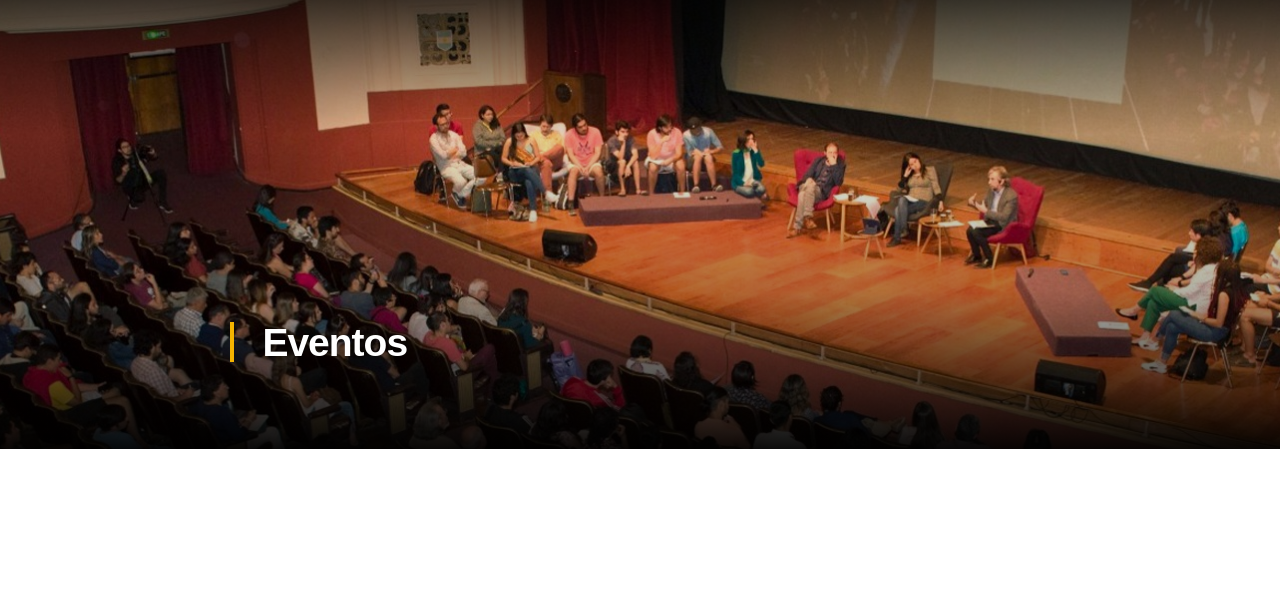
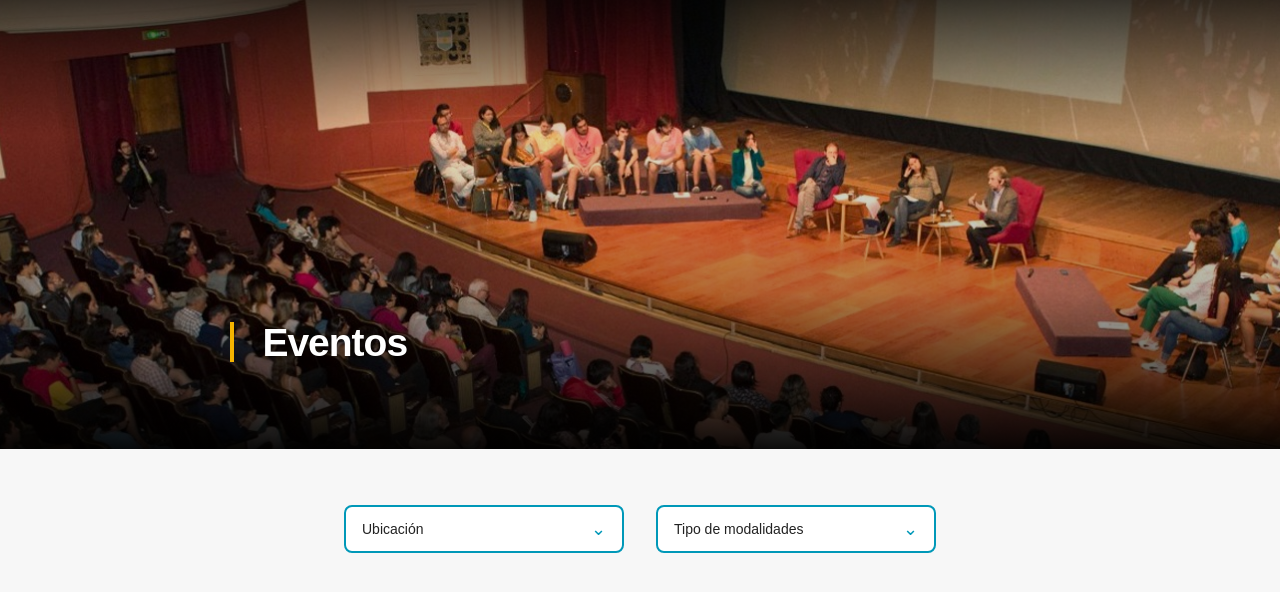
Before and after one commit to nicolasmnz/diu_eventos, a React (Vite) app in the folder frontend/: page / in a window 1280 px wide. Shown: the top 592 px of the page. Built offline with nearby package versions, Linux system fonts and the light colour scheme.

Commit message:
Añadido component de filtros

```diff
--- /dev/null
+++ b/frontend/src/components/DropdownCheckbox.css
@@ -0,0 +1,110 @@
+.dropdown {
+  position: relative;
+  min-width: 280px;
+  max-width: 280px;
+
+  border: none;
+  padding: 0;
+  margin: 0;
+}
+
+.dropdown-legend {
+  display: none;
+}
+
+.dropdown-button {
+  width: 100%;
+  height: 48px;
+
+  background-color: white;
+  border: 2px solid #0098b8;
+  border-radius: 8px;
+
+  padding: 0 16px;
+
+  display: flex;
+  justify-content: space-between;
+  align-items: center;
+
+  font-size: 14px;
+  font-weight: 500;
+  color: #222;
+
+  cursor: pointer;
+}
+
+.dropdown-button-text {
+  display: block;
+  flex: 1;
+  min-width: 0;
+
+  overflow: hidden;
+  white-space: nowrap;
+  text-overflow: ellipsis;
+
+  text-align: left;
+}
+
+.dropdown-button::after {
+  content: "⌄";
+  font-size: 18px;
+  color: #0098b8;
+}
+
+.dropdown-button:hover {
+  border-color: #007f99;
+}
+
+.dropdown-menu {
+  position: absolute;
+  top: 58px;
+  left: 0;
+  z-index: 20;
+
+  width: 100%;
+
+  background-color: white;
+  border: 1px solid #dddddd;
+  border-radius: 8px;
+
+  padding: 16px;
+
+  box-shadow: 0 12px 28px rgba(0, 0, 0, 0.14);
+}
+
+.dropdown-item {
+  display: flex;
+  align-items: center;
+  gap: 12px;
+
+  padding: 10px 0;
+
+  color: #222;
+  font-size: 14px;
+  white-space: nowrap;
+  cursor: pointer;
+}
+
+.dropdown-item input {
+  width: 18px;
+  height: 18px;
+  cursor: pointer;
+}
+
+.dropdown-item span {
+  line-height: 1;
+}
+
+.dropdown-item:hover {
+  color: #007f99;
+}
+
+.dropdown-item-todos {
+  font-weight: 700;
+}
+
+.dropdown-separador {
+  height: 1px;
+  background-color: #e5e5e5;
+  margin: 8px 0;
+}
--- /dev/null
+++ b/frontend/src/components/DropdownCheckbox.jsx
@@ -0,0 +1,91 @@
+import { useState } from "react";
+import "./DropdownCheckbox.css";
+
+function DropdownCheckbox({
+  titulo,
+  etiquetaCantidad,
+  etiquetaTodos,
+  opciones,
+  seleccionados,
+  setSeleccionados,
+}) {
+  const [abierto, setAbierto] = useState(false);
+  const [interactuado, setInteractuado] = useState(false);
+
+  const todosSeleccionados = seleccionados.length === opciones.length;
+
+  function manejarCambio(opcion) {
+    setInteractuado(true);
+    if (seleccionados.includes(opcion)) {
+      setSeleccionados(seleccionados.filter((item) => item !== opcion));
+    } else {
+      setSeleccionados([...seleccionados, opcion]);
+    }
+  }
+  function manejarTodos() {
+    setInteractuado(true);
+    if (todosSeleccionados) {
+      setSeleccionados([]);
+    } else {
+      setSeleccionados(opciones);
+    }
+  }
+
+  function obtenerTextoBoton() {
+    if (!interactuado) {
+      return titulo;
+    }
+    if (seleccionados.length === 0) {
+      return titulo;
+    }
+
+    if (todosSeleccionados) {
+      return etiquetaTodos;
+    }
+
+    if (seleccionados.length <= 2) {
+      return seleccionados.join(", ");
+    }
+
+    return `${seleccionados.length} ${etiquetaCantidad} seleccionadas`;
+  }
+
+  return (
+    <fieldset className="dropdown">
+      <legend className="dropdown-legend">{titulo}</legend>
+      <button
+        type="button"
+        className="dropdown-button"
+        onClick={() => setAbierto(!abierto)}
+      >
+        <span className="dropdown-button-text">{obtenerTextoBoton()}</span>
+      </button>
+
+      {abierto && (
+        <div className="dropdown-menu">
+          <label className="dropdown-item">
+            <input
+              type="checkbox"
+              checked={todosSeleccionados}
+              onChange={manejarTodos}
+            />
+            <span>Todas las opciones</span>
+          </label>
+          <div className="dropdown-separador"></div>
+          {opciones.map((opcion) => (
+            <label key={opcion} className="dropdown-item">
+              <input
+                type="checkbox"
+                checked={seleccionados.includes(opcion)}
+                onChange={() => manejarCambio(opcion)}
+              />
+              <span>{opcion}</span>
+            </label>
+          ))}
+        </div>
+      )}
+    </fieldset>
+  );
+}
+
+export default DropdownCheckbox;
--- a/frontend/src/views/Home.css
+++ b/frontend/src/views/Home.css
@@ -20,10 +20,10 @@
   inset: 0;
   background: linear-gradient(
     to bottom,
-        rgba(0,0,0,0.75) 0%,
-        rgba(0,0,0,0.10) 30%,
-        rgba(0,0,0,0.30) 65%,
-        rgba(0,0,0,0.95) 100%
+    rgba(0, 0, 0, 0.75) 0%,
+    rgba(0, 0, 0, 0.1) 30%,
+    rgba(0, 0, 0, 0.3) 65%,
+    rgba(0, 0, 0, 0.95) 100%
   );
 }
 
@@ -55,7 +55,7 @@
   margin-right: 12px;
 }
 
-.banner-eventos-content h1{
+.banner-eventos-content h1 {
   margin: 10;
   color: white;
 
@@ -67,5 +67,23 @@
   letter-spacing: -1px;
   line-height: 1;
 
-    text-shadow: 0 2px 8px rgba(0,0,0,0.45);
+  text-shadow: 0 2px 8px rgba(0, 0, 0, 0.45);
 }
+
+.eventos-main {
+  background-color: #f7f7f7;
+  min-height: 400px;
+  padding: 56px 24px;
+}
+
+.filtros-eventos {
+  max-width: 1100px;
+  margin: 0 auto;
+
+  display: flex;
+  justify-content: center;
+  align-items: flex-start;
+  gap: 32px;
+
+  flex-wrap: wrap;
+}
--- a/frontend/src/views/Home.jsx
+++ b/frontend/src/views/Home.jsx
@@ -1,21 +1,52 @@
+import { useState } from "react";
+import DropdownCheckbox from "../components/DropdownCheckbox";
+
+import "./Home.css";
+
 import bannerEventos from "../assets/banner-eventos.jpg";
-import "./Home.css"
 
 function Home() {
-    return(
+  const sedes = [
+    "Casa Central Valparaíso",
+    "Campus San Joaquín",
+    "Campus Vitacura",
+    "Sede Viña del Mar",
+    "Sede Concepción",
+    "Externo",
+  ];
+  const tipos = ["Presencial", "Online", "Híbrido"];
+  const [sedesSeleccionadas, setSedesSeleccionadas] = useState(sedes);
+  const [tiposSeleccionados, setTiposSeleccionados] = useState(tipos);
+  return (
     <>
       <section className="banner-eventos">
-            <img
-                src={bannerEventos}
-                alt="Banner"
-                className="banner-eventos-img"
-            />
+        <img src={bannerEventos} alt="Banner" className="banner-eventos-img" />
         <div className="banner-eventos-content">
           <span className="barra-amarilla"></span>
           <h1>Eventos</h1>
         </div>
       </section>
+      <main className="eventos-main">
+        <section className="filtros-eventos" aria-label="Filtros de eventos">
+          <DropdownCheckbox
+            titulo="Ubicación"
+            etiquetaCantidad="ubicaciones"
+            etiquetaTodos="Todos los emplazamientos"
+            opciones={sedes}
+            seleccionados={sedesSeleccionadas}
+            setSeleccionados={setSedesSeleccionadas}
+          />
 
+          <DropdownCheckbox
+            titulo="Tipo de modalidades"
+            etiquetaCantidad="modalidades"
+            etiquetaTodos="Todas las modalidades"
+            opciones={tipos}
+            seleccionados={tiposSeleccionados}
+            setSeleccionados={setTiposSeleccionados}
+          />
+        </section>
+      </main>
     </>
   );
 }
```
Lines whose indentation alone changed are shown as unchanged.
